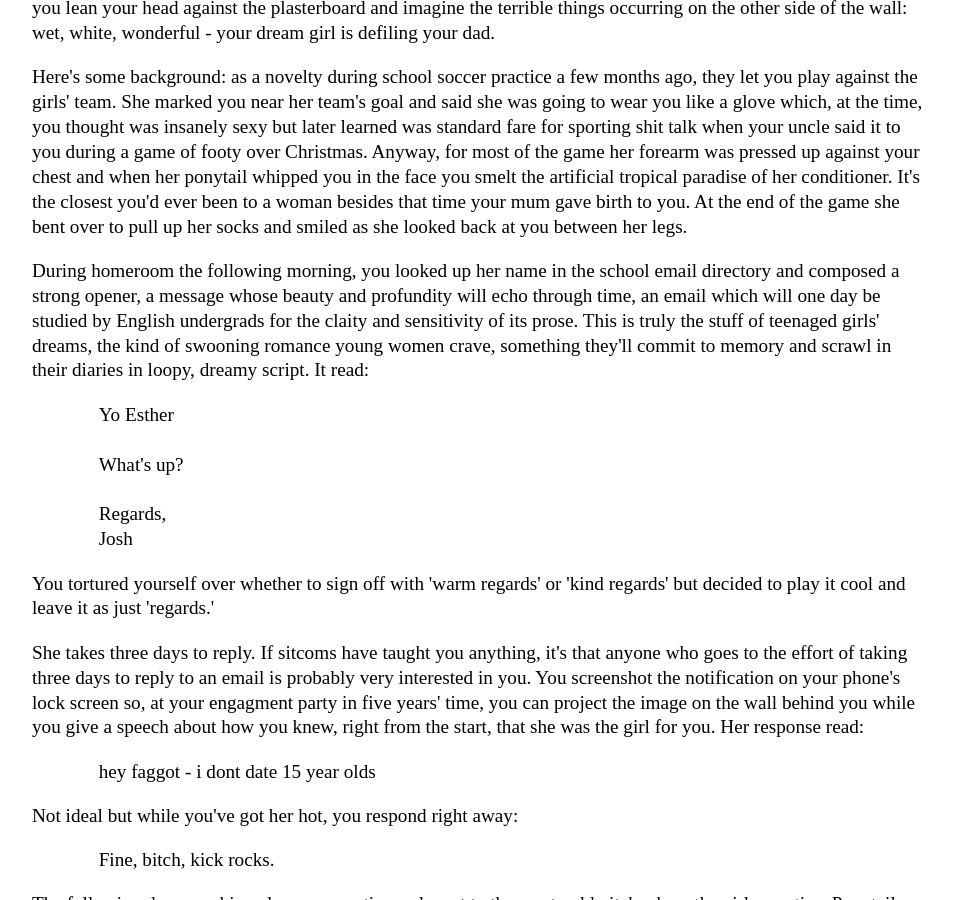
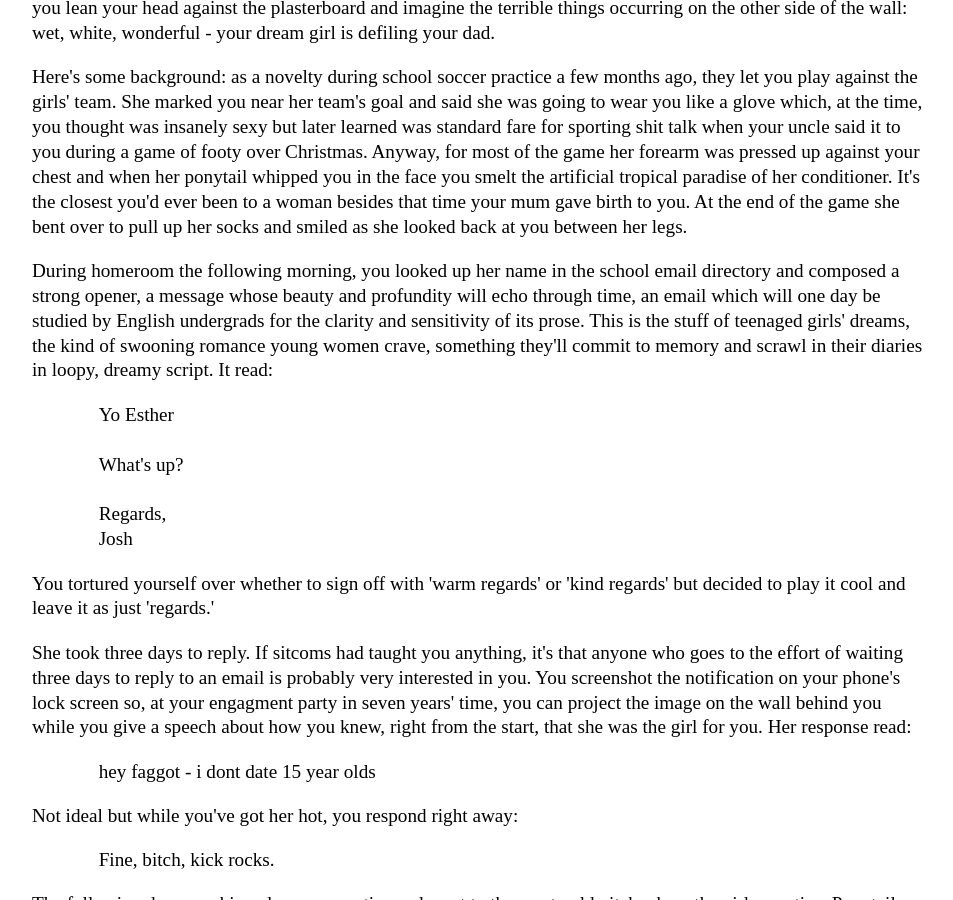
Before and after one commit to Pinelife/pinelife.github.io, a Jekyll site: the page built from Hellhole/excitingevent2.html, in a window 1280 px wide and 900 px high, scrolled down 311 px. Shown: the whole window, without its empty margins (160-1113 px from the left). Built offline with Jekyll 4.4.1, drawn with Linux system fonts in a browser that asks for light colours.

Commit message:
Update excitingevent2.html

```diff
--- a/Hellhole/excitingevent2.html
+++ b/Hellhole/excitingevent2.html
@@ -28,8 +28,8 @@ Christmas. Anyway, for most of the game her forearm was pressed up against your
 </p>
 <p>
  During homeroom the following morning, you looked up her name in the school email directory and composed a strong opener, a message whose
-  beauty and profundity will echo through time, an email which will one day be studied by English undergrads for the claity and
-  sensitivity of its prose. This is truly the stuff of teenaged girls' dreams, the kind of swooning romance young women crave,
+  beauty and profundity will echo through time, an email which will one day be studied by English undergrads for the clarity and
+  sensitivity of its prose. This is the stuff of teenaged girls' dreams, the kind of swooning romance young women crave,
   something they'll commit to memory and scrawl in their diaries in loopy, dreamy script. It read:</p>
   <p style="text-align:justify" class="indented">
   Yo Esther <br/>
@@ -44,9 +44,9 @@ Christmas. Anyway, for most of the game her forearm was pressed up against your
   as just 'regards.'
 </p>
 <p>
-  She takes three days to reply. If sitcoms have taught you anything, it's that anyone who goes to the effort of taking
+  She took three days to reply. If sitcoms had taught you anything, it's that anyone who goes to the effort of waiting
 three days to reply to an email is probably very interested in you. You screenshot the notification on your phone's lock
-  screen so, at your engagment party in five years' time, you can project the image on the wall behind you while you give
+  screen so, at your engagment party in seven years' time, you can project the image on the wall behind you while you give
  a speech about how you knew, right from the start, that she was the girl for you. Her response read:
  </p>
   <p style="text-align:justify" class="indented">
```
